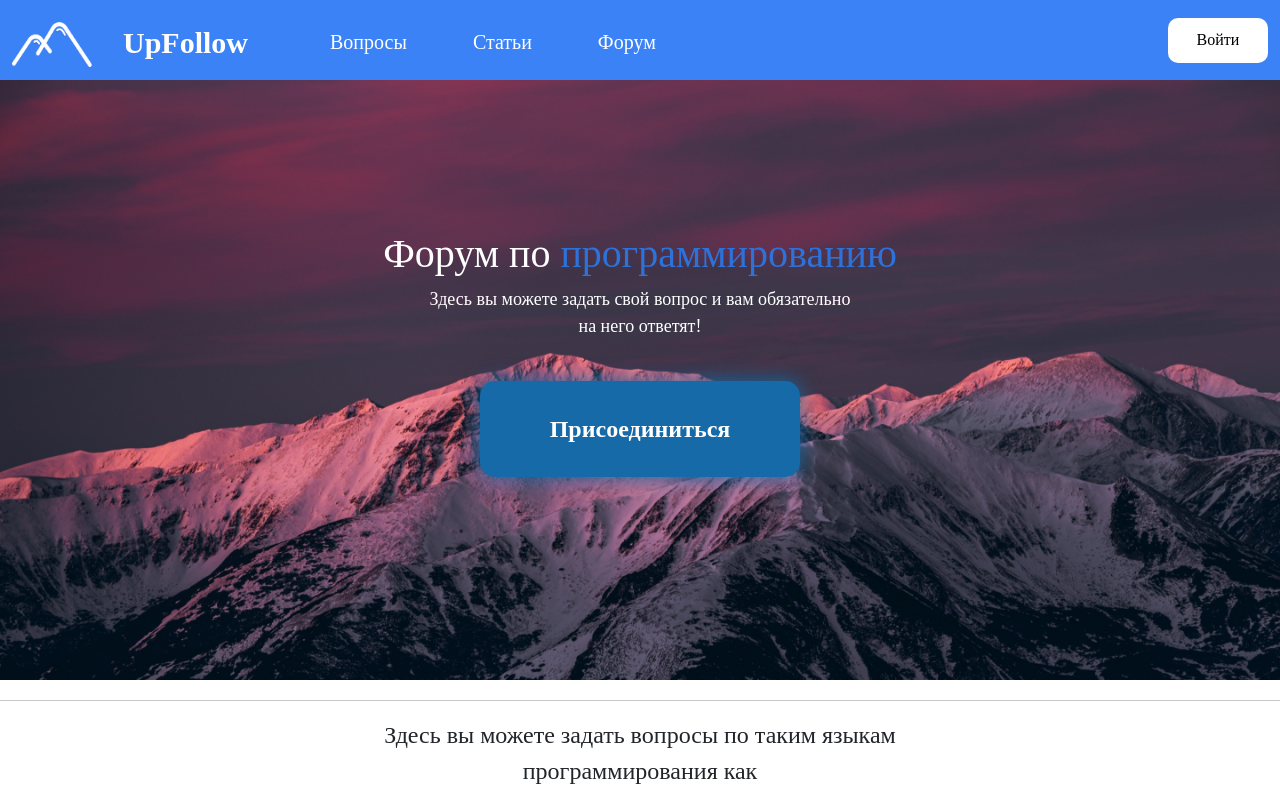
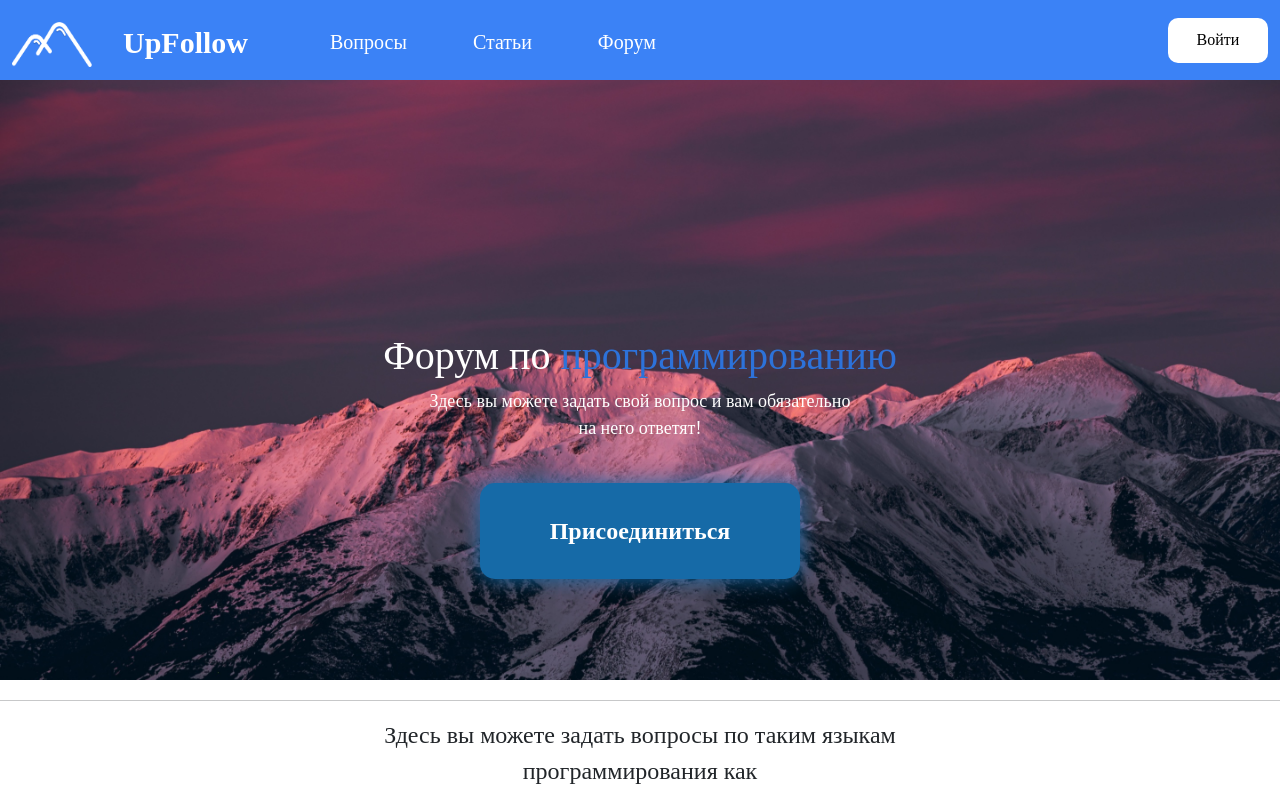
Before and after one commit to OverflowProjectMSP/final, a Vue app in the folder client/: page / in a window 1280 px wide. Shown: the top 800 px of the page. Built offline with nearby package versions, Linux system fonts and the light colour scheme; no server answers; a web font is replaced by a local one.

Commit message:
Подправлены горы, смещены виджеты

```diff
--- a/client/src/components/Main/PageStart.vue
+++ b/client/src/components/Main/PageStart.vue
@@ -52,6 +52,12 @@ body {
 }
 
 .greetings {
+    display: flex;
+    width: 100%;
+    height: 100%;
+
+    justify-content: center;
+
     border-radius: 0px;
     color: #fff;
     display: flex;
@@ -163,7 +169,7 @@ body {
     }
 
     .greetings {
-        height: 1100px;
+        height: 1600px;
     }
 }
 </style>
--- a/client/src/components/ReuseComponets/QuetionVid.vue
+++ b/client/src/components/ReuseComponets/QuetionVid.vue
@@ -66,6 +66,7 @@ export default {
     text-align: center;
 }
     .window {
+        margin-left: 12px;
         display: flex;
         justify-content: center;
     }
```
